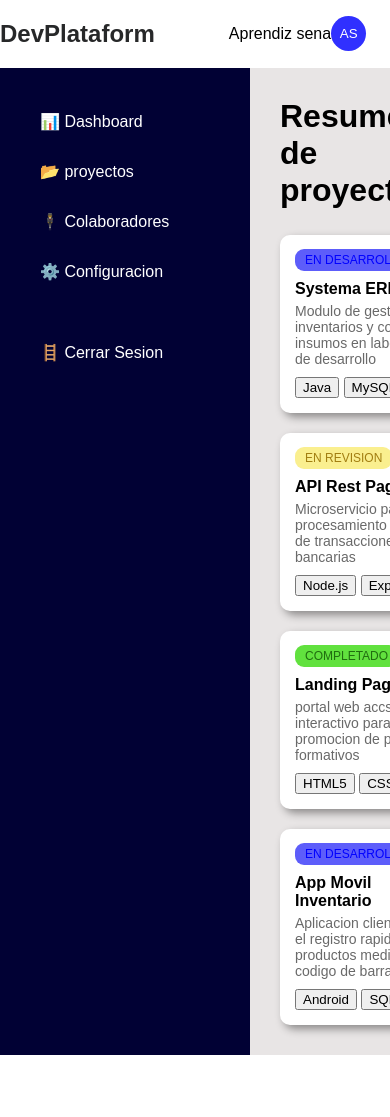
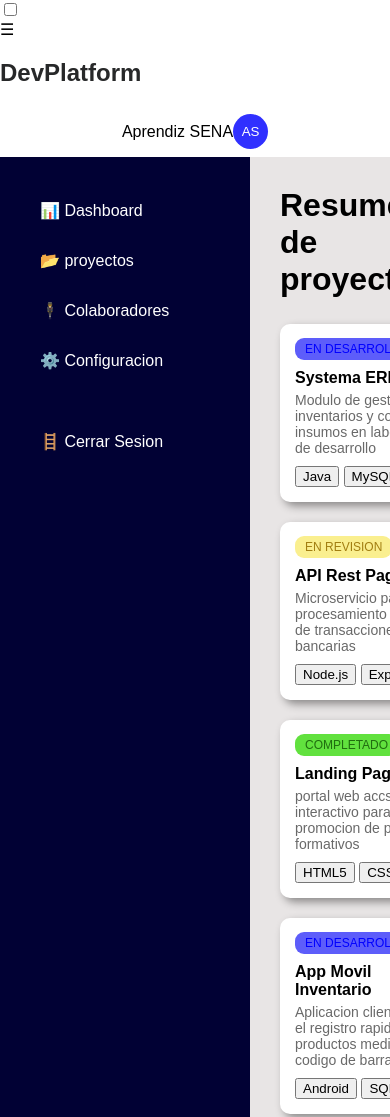
Before and after one commit to johanRolon/REPOS_DEV_PLATAFORM, a plain HTML site: page index2.html in a window 390 px wide. Shown: the top 1117 px of the page. Before the commit the page ends 1055 px from the top, so only its background shows below. Drawn offline with Linux system fonts and the light colour scheme.

Commit message:
modificacion de la barra nav y boton responsivos
se modifico la barra nav para la responsividad y se agrego su boton

```diff
--- a/index2.html
+++ b/index2.html
@@ -6,10 +6,24 @@
     <title>Document</title>
     <link rel="stylesheet" href="Style2.css">
 </head>
-<div class="contenedor"><h2 class="dv">DevPlataform </h2><div class="mm"> <p>Aprendiz sena</p><button class="SA">AS</button></div></div>
+
 <body>
+     <input type="checkbox" id="toggle">
+
+    <div class="topbar">
+        <div class="izq">
+            <label for="toggle" class="hamburguesa">☰</label>
+            <h2 class="dv">DevPlatform</h2>
+        </div>
+        <div class="mm">
+            <p>Aprendiz SENA</p>
+            <button class="SA">AS</button>
+        </div>
+    </div>
+
+
     <div class="dashboard">
-
+        <label for="toggle" class="cerrar"></label>
         <header>
 
                 <nav>
```
